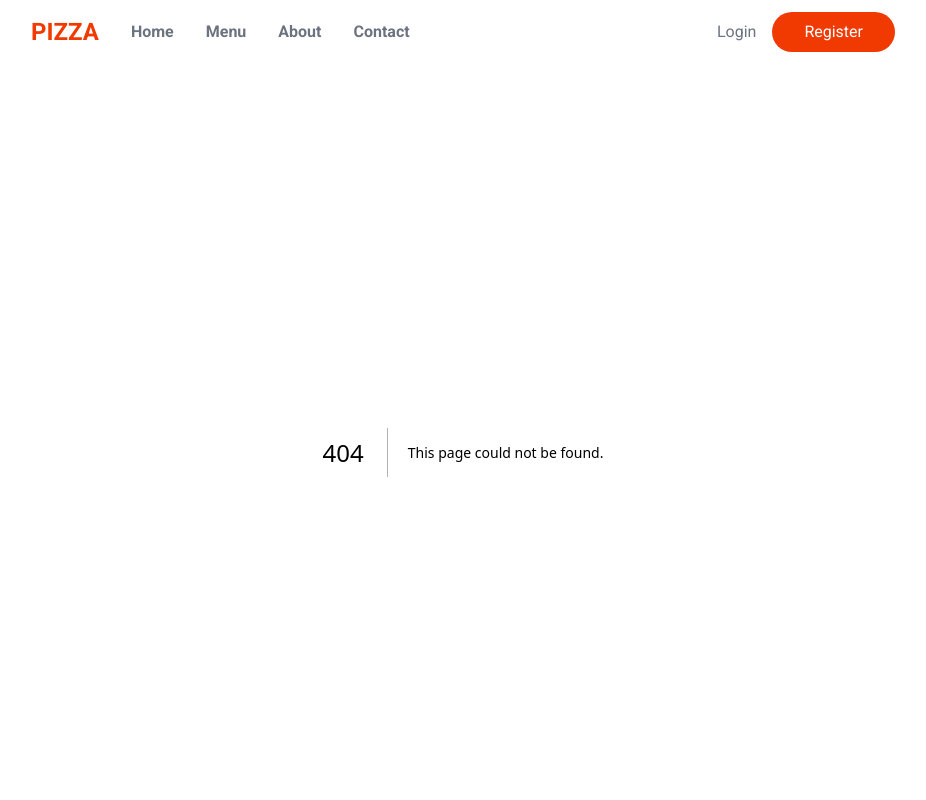
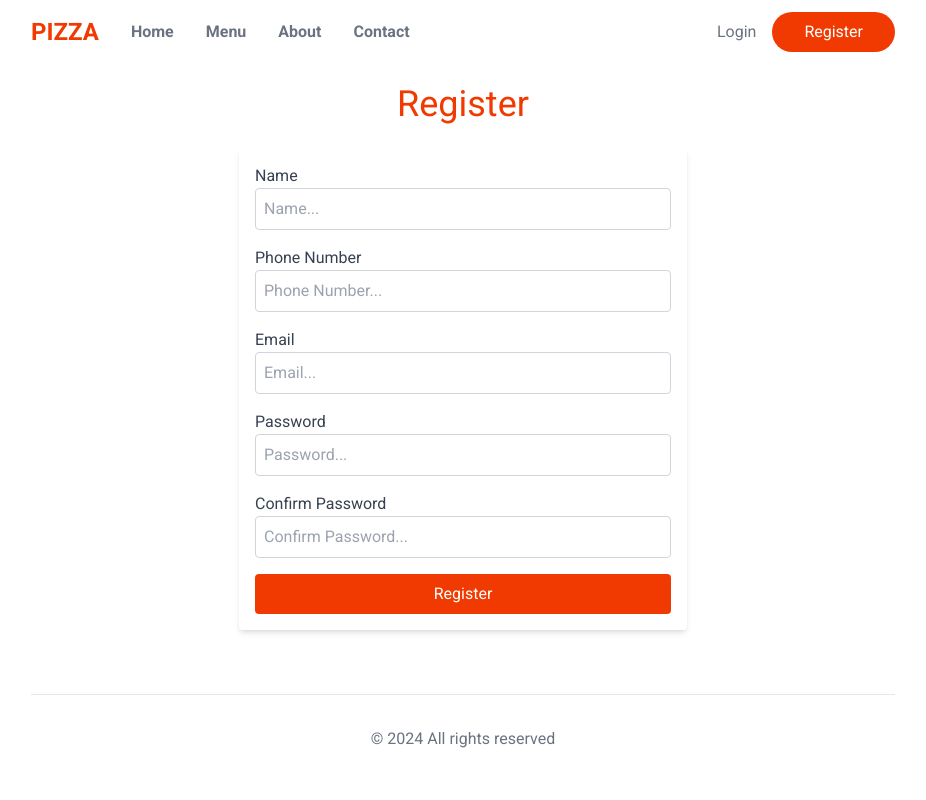
Before and after one commit to hasan814/OrderingFood, a Next.js app: page /register in a window 1280 px wide. Before the commit this address had no page. Shown: the top 800 px of the page, without its empty margins (177-1103 px from the left). Built offline with nearby package versions, Linux system fonts and the light colour scheme.

Commit message:
Finished Register UI Section

```diff
--- /dev/null
+++ b/src/app/(auth)/register/page.tsx
@@ -0,0 +1,7 @@
+import RegisterPage from "@/templates/RegisterPage";
+
+const Register = () => {
+  return <RegisterPage />;
+};
+
+export default Register;
--- a/src/app/page.tsx
+++ b/src/app/page.tsx
@@ -2,10 +2,12 @@ import About from "@/modules/About";
 import Contact from "@/modules/Contact";
 import Hero from "@/modules/Hero";
 import Menu from "@/modules/Menu";
+import { Toaster } from "react-hot-toast";
 
 const Home = () => {
   return (
     <>
+      <Toaster />
       <Hero />
       <Menu />
       <About />
--- a/src/components/layouts/Header.tsx
+++ b/src/components/layouts/Header.tsx
@@ -13,9 +13,9 @@ const Header = () => {
         <Link href={""}>Contact</Link>
       </nav>
       <nav className="flex items-center gap-4 text-gray-500">
-        <Link href={""}>Login</Link>
+        <Link href={"/login"}>Login</Link>
         <Link
-          href={""}
+          href={"/register"}
           className="bg-primary rounded-full text-white px-8 py-2"
         >
           Register
--- /dev/null
+++ b/src/components/templates/RegisterPage.tsx
@@ -0,0 +1,128 @@
+"use client";
+
+import { useState, ChangeEvent, FormEvent } from "react";
+import { FormData } from "@/types/index";
+import { useRouter } from "next/navigation";
+
+const RegisterPage: React.FC = () => {
+  // ============== Router =============
+  const router = useRouter();
+
+  // ============== State =============
+  const [formData, setFormData] = useState<FormData>({
+    name: "",
+    phoneNumber: "",
+    email: "",
+    password: "",
+    confirmPassword: "",
+  });
+
+  // ============== Function =============
+  const handleChange = (event: ChangeEvent<HTMLInputElement>) => {
+    const { name, value } = event.target;
+    setFormData({
+      ...formData,
+      [name]: value,
+    });
+  };
+
+  const handleSubmit = (event: FormEvent) => {
+    event.preventDefault();
+    console.log("Form submitted", formData);
+  };
+
+  // ============== Rendering =============
+  return (
+    <section className="mt-8">
+      <h1 className="text-center text-primary text-4xl mb-6">Register</h1>
+      <form
+        onSubmit={handleSubmit}
+        className="max-w-md mx-auto p-4 bg-white shadow-md rounded"
+      >
+        <div className="mb-4">
+          <label className="block text-gray-700" htmlFor="name">
+            Name
+          </label>
+          <input
+            type="text"
+            id="name"
+            name="name"
+            placeholder="Name..."
+            value={formData.name}
+            onChange={handleChange}
+            className="w-full p-2 border border-gray-300 rounded"
+            required
+          />
+        </div>
+        <div className="mb-4">
+          <label className="block text-gray-700" htmlFor="phoneNumber">
+            Phone Number
+          </label>
+          <input
+            type="number"
+            id="phoneNumber"
+            name="phoneNumber"
+            placeholder="Phone Number..."
+            value={formData.phoneNumber}
+            onChange={handleChange}
+            className="w-full p-2 border border-gray-300 rounded"
+            required
+          />
+        </div>
+        <div className="mb-4">
+          <label className="block text-gray-700" htmlFor="email">
+            Email
+          </label>
+          <input
+            type="email"
+            id="email"
+            name="email"
+            placeholder="Email..."
+            value={formData.email}
+            onChange={handleChange}
+            className="w-full p-2 border border-gray-300 rounded"
+            required
+          />
+        </div>
+        <div className="mb-4">
+          <label className="block text-gray-700" htmlFor="password">
+            Password
+          </label>
+          <input
+            type="password"
+            id="password"
+            name="password"
+            placeholder="Password..."
+            value={formData.password}
+            onChange={handleChange}
+            className="w-full p-2 border border-gray-300 rounded"
+            required
+          />
+        </div>
+        <div className="mb-4">
+          <label className="block text-gray-700" htmlFor="confirmPassword">
+            Confirm Password
+          </label>
+          <input
+            type="password"
+            id="confirmPassword"
+            name="confirmPassword"
+            placeholder="Confirm Password..."
+            value={formData.confirmPassword}
+            onChange={handleChange}
+            className="w-full p-2 border border-gray-300 rounded"
+            required
+          />
+        </div>
+        <button
+          type="submit"
+          className="w-full p-2 bg-primary text-white rounded"
+        >
+          Register
+        </button>
+      </form>
+    </section>
+  );
+};
+
+export default RegisterPage;
```
Also changed, not shown: src/types/index.ts (added, +7 -0 lines).
